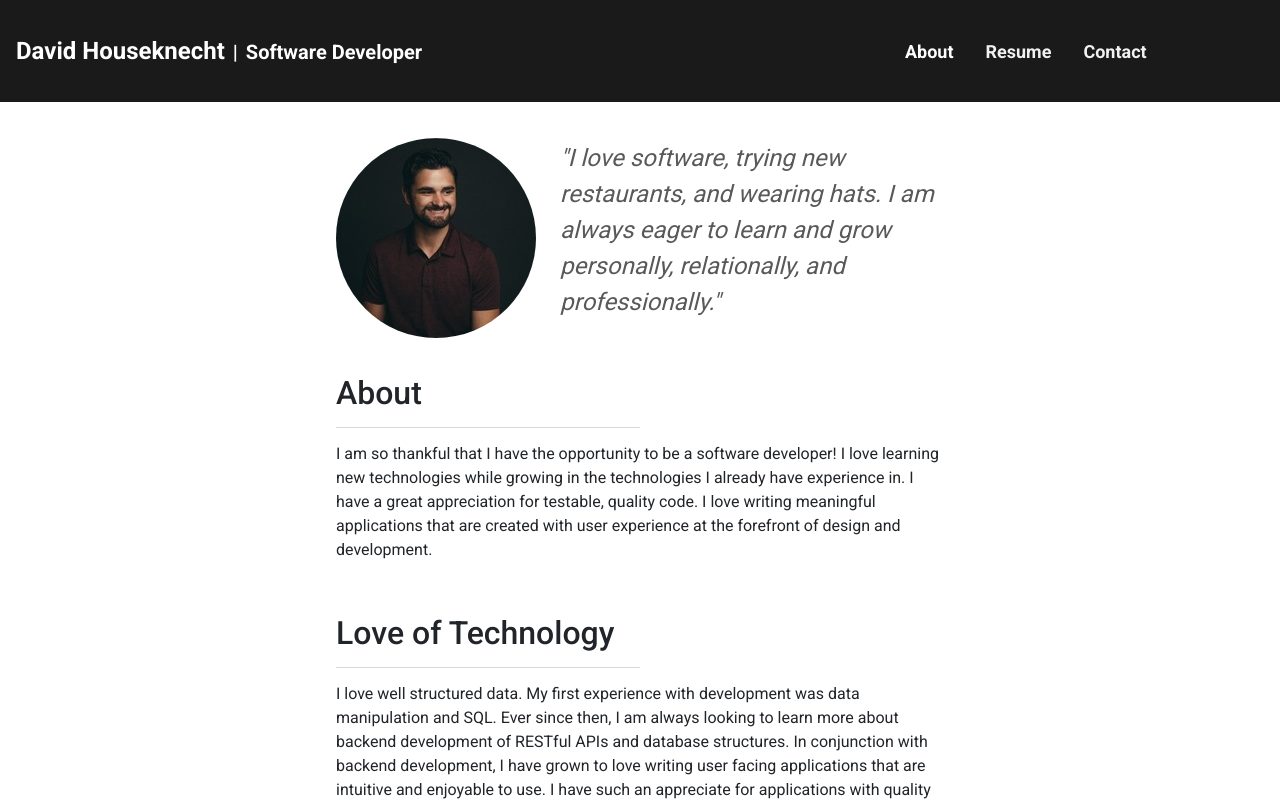
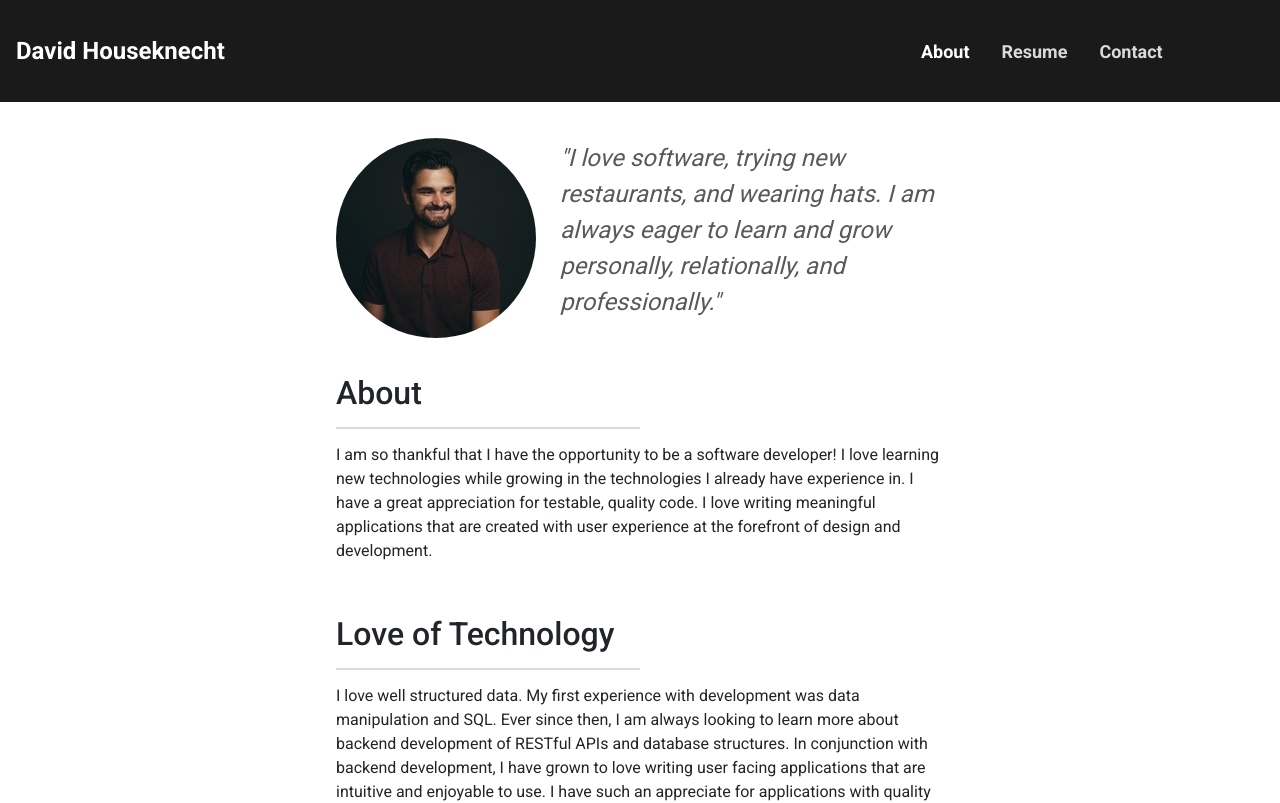
Before and after one commit to djhouseknecht/djhouseknecht.github.io, an Angular app: page /about in a window 1280 px wide. Shown: the top 803 px of the page. Built offline with nearby package versions, Linux system fonts and the light colour scheme; a web font is replaced by a local one.

Commit message:
Re-wrote navbar and collapsible menu

```diff
--- a/src/app/shared/components/nav-bar/nav-bar.component.html
+++ b/src/app/shared/components/nav-bar/nav-bar.component.html
@@ -1,20 +1,25 @@
-<div class="nav-container">
+<div class="brand">
+	David Houseknecht
+</div>
+<div>
+	<div class="d-block d-md-none">
+		<div #dropdownHamburger class="hamburger" (click)="collapsed = !collapsed">
+			<i class="fa fa-bars fa-custom" aria-hidden="true"></i>
+		</div>
+		<div #dropdownOptions class="dropdown-options" [ngClass]="{show: !collapsed}">
+			<ng-container *ngTemplateOutlet="navOptions"></ng-container>
+		</div>
+	</div>
 
-  <nav class="navbar navbar-expand-md navbar-dark bg-primary justify-content-between">
-		<a class="navbar-brand" [routerLink]="['/']" routerLinkActive="active">
-			David Houseknecht<span style="font-size: 20px;"> <span class="px-2">|</span>Software Developer</span>
-		</a>
-    <button class="navbar-toggler" type="button" data-toggle="collapse" data-target="#navbarSupportedContent">
-      <span class="navbar-toggler-icon"></span>
-    </button>
+	<div class="d-none d-md-block">
+		<ng-container *ngTemplateOutlet="navOptions"></ng-container>
+	</div>
+</div>
 
-    <div class="collapse navbar-collapse flex-grow-0 text-right" id="navbarSupportedContent">
-      <a class="nav-item nav-link" [routerLink]="['/about']" routerLinkActive="active">About</a>
-      <a class="nav-item nav-link" [routerLink]="['/resume']" routerLinkActive="active">Resume</a>
-      <a class="nav-item nav-link" [routerLink]="['/contact']" routerLinkActive="active">Contact</a>
-      <a class="nav-item nav-link" href="https://www.linkedin.com/in/david-houseknecht/" target="_blank"><i class="fa fa-linkedin fa-lg"></i></a>
-      <a class="nav-item nav-link" href="https://github.com/djhouseknecht" target="_blank"><i class="fa fa-github fa-lg"></i></a>
-    </div>
-  </nav>
-
-</div>
+<ng-template #navOptions>
+	<a [routerLink]="['/about']" routerLinkActive="active" (click)="collapsed = true">About</a>
+	<a [routerLink]="['/resume']" routerLinkActive="active" (click)="collapsed = true">Resume</a>
+	<a [routerLink]="['/contact']" routerLinkActive="active" (click)="collapsed = true">Contact</a>
+	<a href="https://www.linkedin.com/in/david-houseknecht/" target="_blank" (click)="collapsed = true"><i class="fa fa-linkedin fa-lg"></i></a>
+	<a href="https://github.com/djhouseknecht" target="_blank" (click)="collapsed = true"><i class="fa fa-github fa-lg"></i></a>
+</ng-template>
--- a/src/app/shared/components/nav-bar/nav-bar.component.scss
+++ b/src/app/shared/components/nav-bar/nav-bar.component.scss
@@ -1,33 +1,73 @@
 @import "../../../../scss/themes";
-@import "../../../../scss/mixins";
-
-$navbar-height: 86px;
 
 :host {
-  font-weight: $bold;
-  div.nav-container {
-		background-color: $primary;
-    width: 100%;
-  }
-  a, a.navbar-brand {
-    color: $gray-2	  ;
-    cursor: pointer;
-    &:hover,
-    &.active {
-      color: $white;
-    }
+	/* nav-bar */
+	height: $navbar-height;
+	width: 100%;
+	background-color: $primary;
+	display: flex;
+	justify-content: space-between;
+	align-items: center;
+	color: $white;
+
+	/* links */
+	a {
+		color: $gray-3;
+		font-size: 18px;
+		font-weight: $bold;
+		padding: 0 16px;
+		line-height: auto;
+		&.active, &:hover {
+			color: $white;
+			text-decoration: none;
+		}
 	}
-  .navbar-brand,
-  .navbar-nav li a {
-    font-size: 24px;
-    line-height: $navbar-height;
-    height: $navbar-height;
-    padding-top: 0;
-  }
-  .nav-item {
-    font-size: 18px;
-  }
-  .navbar-dark .navbar-toggler {
-    border-color: $gray-2;
-  }
+
+	/* hamburger menu */
+	.fa-custom { font-size: 1.6rem;	}
+	.hamburger {
+		border: 1px solid $gray-3;
+		margin: 0 16px;
+		padding: 9px 12px 6px;
+		color: $gray-3;
+		&:hover {
+			cursor: pointer;
+			color: $white;
+			border: 1px solid $white;
+		}
+	}
+
+	/* dropdown-menu options */
+	.dropdown-options {
+		height: 0;
+		display: none;
+
+		&.show {
+			display: block;
+			position: absolute;
+			min-width: 184px;
+			width: auto;
+			height: auto;
+			background-color: $white;
+			border: 1px solid $gray-3;
+			right: 16px;
+			padding: 16px;
+			& > a {
+				color: $primary;
+				display: block;
+				padding: 8px 16px;
+				&.active, &:hover {
+					color: $gray-5;
+				}
+			}
+		}
+	}
+
+	/* brand */
+	.brand {
+		color: $white;
+		font-weight: $bold;
+		font-size: 24px;
+		padding: 0 16px;
+	}
 }
--- a/src/app/shared/components/nav-bar/nav-bar.component.ts
+++ b/src/app/shared/components/nav-bar/nav-bar.component.ts
@@ -1,4 +1,4 @@
-import { Component, OnInit } from '@angular/core';
+import { Component, OnInit, ElementRef, HostListener, ViewChild } from '@angular/core';
 
 @Component({
   selector: 'app-nav-bar',
@@ -7,9 +7,26 @@ import { Component, OnInit } from '@angular/core';
 })
 export class NavBarComponent implements OnInit {
 
+	public collapsed: boolean = true;
+
+	/* handles to hamburger and dropdown-menu options */
+	@ViewChild('dropdownOptions') dropdownOptions: ElementRef;
+	@ViewChild('dropdownHamburger') dropdownHamburger: ElementRef;
+
+	/* event listener to close the dropdown-menu if clicked out of it */
+  @HostListener('document:click', ['$event'])
+  private clickout(event) {
+		if (this.dropdownHamburger.nativeElement.contains(event.target)) {
+			return;
+		}
+    if (!this.dropdownOptions.nativeElement.contains(event.target)) {
+      this.collapsed = true;
+    }
+  }
+
   constructor() { }
 
   ngOnInit() {
-  }
+	}
 
 }
--- a/src/scss/styles.scss
+++ b/src/scss/styles.scss
@@ -48,5 +48,5 @@ h2.underline {
 	width: 50%;
 	padding-bottom: .9rem;
 	margin-bottom: .9rem;
-	border-bottom: 1px solid $gray-3;
+	border-bottom: 2px solid $gray-3;
 }
--- a/src/scss/themes.scss
+++ b/src/scss/themes.scss
@@ -9,7 +9,7 @@
 $font-family-sans-serif: 'Roboto', sans-serif;
 $font-family-monospace: 'Roboto Mono', monospace;
 
-$navbar-height: 86px;
+$navbar-height: 102px;
 
 $bold: 700;
 $white: #FFFFFF;
```
